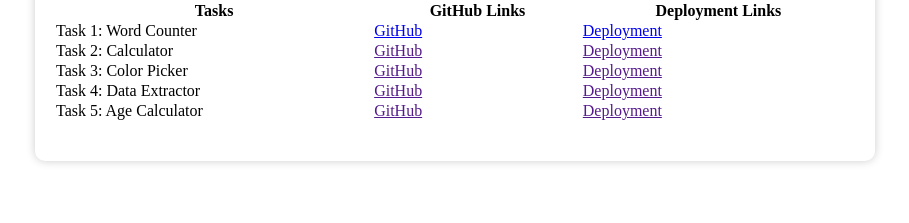
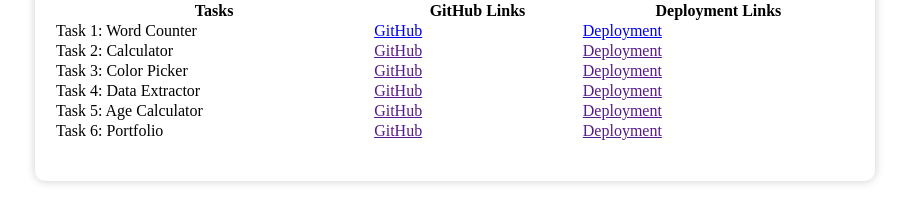
Before and after one commit to Lifehacker000/Reactall, a plain HTML site: page index.html in a window 1280 px wide. Shown: the part 107-330 px from the top of the page, without its empty margins (185-1094 px from the left). Drawn offline with Linux system fonts and the light colour scheme.

Commit message:
Update index.html

```diff
--- a/index.html
+++ b/index.html
@@ -56,7 +56,11 @@
                 <td><a href="" target="_blank">GitHub</a></td>
                 <td><a href="" target="_blank">Deployment</a></td>
             </tr>
-
+            <tr>
+                <td>Task 6: Portfolio</td>
+                <td><a href="" target="_blank">GitHub</a></td>
+                <td><a href="" target="_blank">Deployment</a></td>
+            </tr>
         </table>
 
 </body>
```
